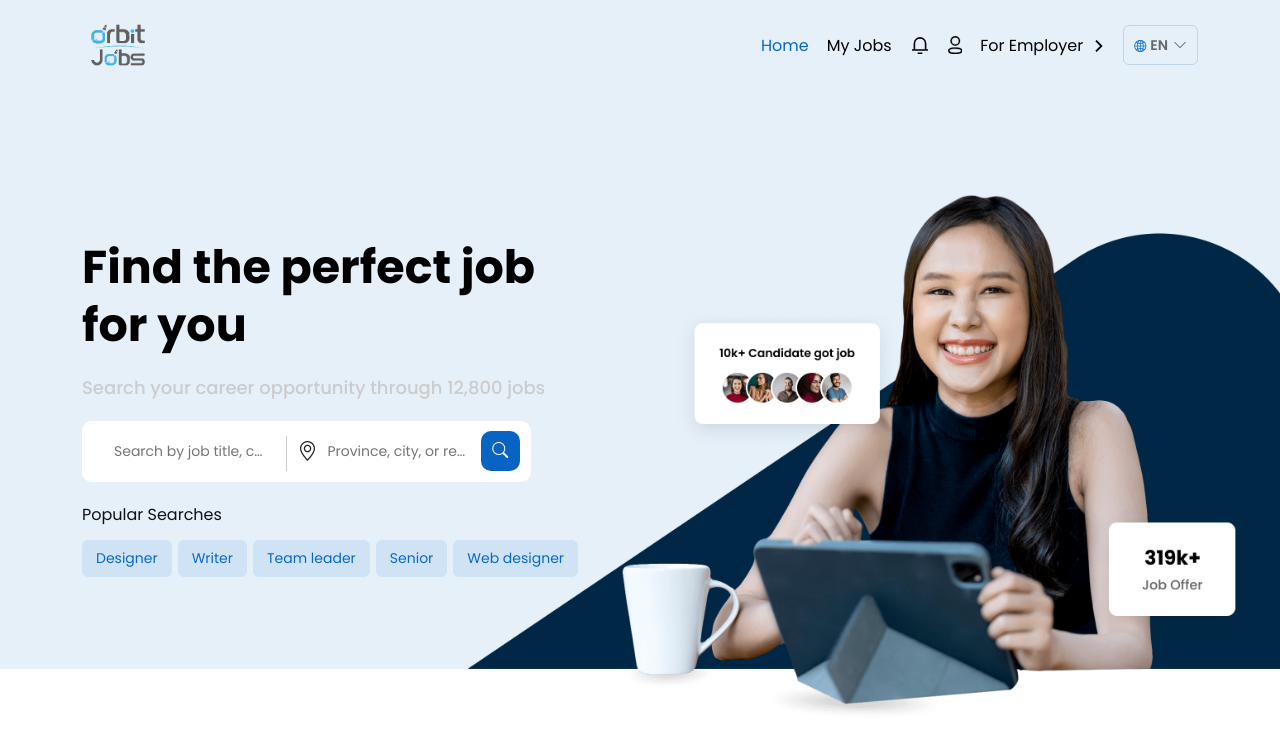
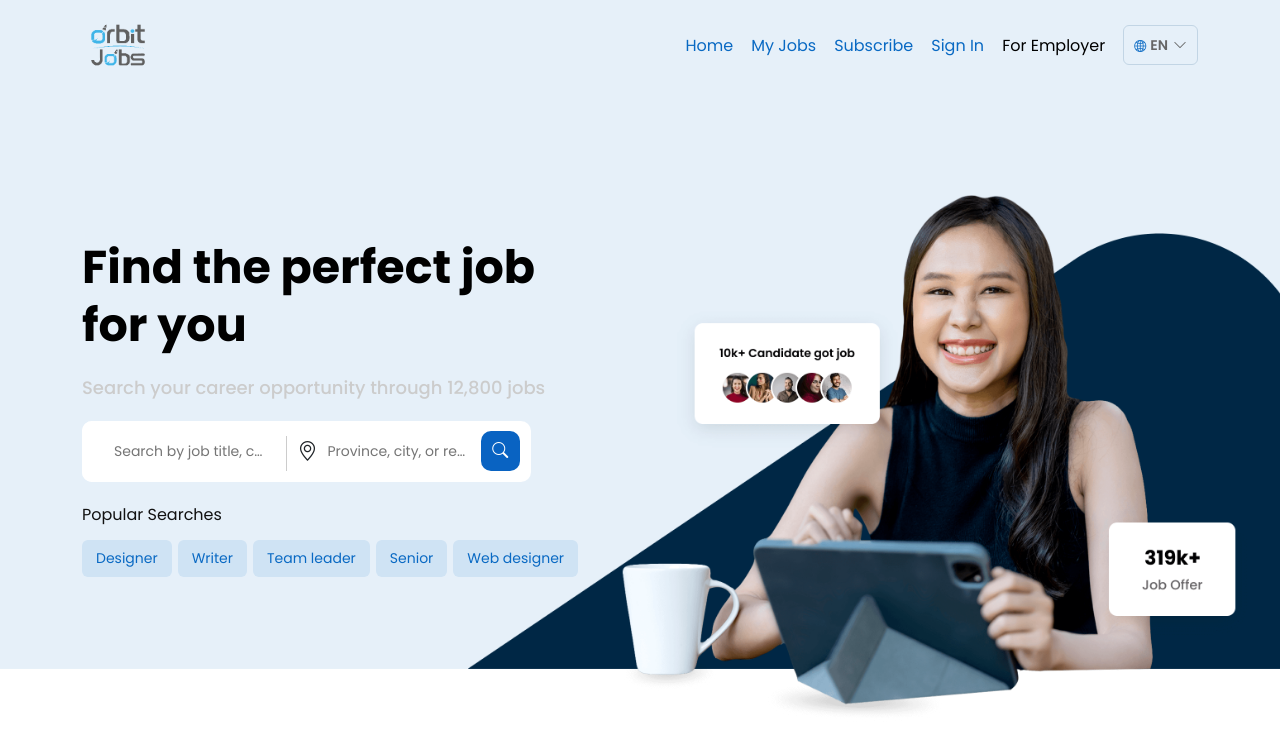
Before and after one commit to NehaBhakta/job-search, a React (Create React App) app: page / in a window 1280 px wide. Shown: the top 750 px of the page. Built offline with nearby package versions, Linux system fonts and the light colour scheme.

Commit message:
Update App.js
# added in link

```diff
--- a/src/App.js
+++ b/src/App.js
@@ -3,110 +3,59 @@ import "./App.css";
 import { Link, NavLink } from "react-router-dom";
 import "bootstrap/dist/css/bootstrap.min.css";
 import Banner from "./pages/Banner/Banner";
+// Fixed: use relative path for Logo
 import Logo from "./assets/images/logo.png";
 import React from "react";
 import Language from "./component/Language";
+import Demo from "./component/Pr";
+import SearchBar from "./pages/Serchbaar/Serch";
 
 function App() {
-  //   menu reponsive
+  // Menu responsive
   const [menuOpen, setMenuOpen] = useState(false);
 
   const [scroll, setScroll] = useState(false);
   useEffect(() => {
-    window.addEventListener("scroll", () => {
-      setScroll(window.scrollY > 90);
-    });
+    const handleScroll = () => setScroll(window.scrollY > 90);
+    window.addEventListener("scroll", handleScroll);
+    return () => window.removeEventListener("scroll", handleScroll);
   }, []);
 
   return (
     <>
-      {/* <!-- ======= Header ======= --> */}
       <header id="header" className={scroll ? "fixed-top" : "scroll-header"}>
         <div className="container d-flex align-items-center">
           <h1 className="logo me-auto">
-            <Link to="" className="logo me-auto">
-              {" "}
+            <Link to="./" className="logo me-auto">
               <img src={Logo} alt="orbitjob" className="img-fluid" />
             </Link>
           </h1>
+
           <nav id="navbar" className="navbar">
             <ul className={menuOpen ? "navbar-mobile" : ""}>
               <li>
-                <NavLink className="nav-link scrollto " to="/">
+                <NavLink className="nav-link scrollto" to="./">
                   Home
                 </NavLink>
               </li>
               <li>
-                <NavLink className="nav-link scrollto" to="/MyJobs">
+                <NavLink className="nav-link scrollto" to="./#/MyJobs">
                   My Jobs
                 </NavLink>
               </li>
               <li>
-                <NavLink className="nav-link scrollto" to="/Subscribe">
-                  <svg
-                    xmlns="http://www.w3.org/2000/svg"
-                    id="Group_15051"
-                    data-name="Group 15051"
-                    width="20"
-                    height="20"
-                    viewBox="0 0 20 20"
-                  >
-                    <path
-                      id="Path_20182"
-                      data-name="Path 20182"
-                      d="M0,0H20V20H0Z"
-                      fill="none"
-                    />
-                    <path
-                      id="Path_20183"
-                      data-name="Path 20183"
-                      d="M16.4,14.143H18v1.619H2V14.143H3.6V8.476a6.4,6.4,0,1,1,12.8,0Zm-1.6,0V8.476a4.8,4.8,0,1,0-9.6,0v5.667ZM7.6,17.381h4.8V19H7.6Z"
-                    />
-                  </svg>
+                <NavLink className="nav-link scrollto" to="./#/Subscribe">
+                  Subscribe
                 </NavLink>
               </li>
               <li>
-                <NavLink className="nav-link scrollto" to="/Signin">
-                  <svg
-                    xmlns="http://www.w3.org/2000/svg"
-                    width="14.549"
-                    height="18.2"
-                    viewBox="0 0 14.549 18.2"
-                  >
-                    <g
-                      id="Iconly-Light-Outline-Profile"
-                      transform="translate(0.1 0.1)"
-                    >
-                      <g id="Profile" transform="translate(0.001 0)">
-                        <path
-                          id="Union_22"
-                          data-name="Union 22"
-                          d="M0,14.651c0-2.986,4.1-3.331,7.176-3.331,1.775,0,7.173,0,7.173,3.349,0,2.986-4.094,3.331-7.173,3.331C5.4,18,0,18,0,14.651Zm1.359,0c0,1.321,1.957,1.99,5.817,1.99s5.815-.662,5.815-1.972-1.956-1.99-5.815-1.99S1.358,13.343,1.358,14.651ZM7.146,9.619a4.823,4.823,0,1,1,.029,0ZM3.657,4.811A3.509,3.509,0,0,0,7.149,8.327l.026.647V8.327A3.517,3.517,0,1,0,3.657,4.811Z"
-                          transform="translate(0 0)"
-                          stroke="#000"
-                          stroke-width="0.2"
-                        />
-                      </g>
-                    </g>
-                  </svg>
+                <NavLink className="nav-link scrollto" to="./#/Signin">
+                  Sign In
                 </NavLink>
               </li>
               <li>
-                <NavLink className="getstarted scrollto" to="ForEmployer">
-                  For Employer{" "}
-                  <svg
-                    xmlns="http://www.w3.org/2000/svg"
-                    width="9.071"
-                    height="14.844"
-                    viewBox="0 0 9.071 14.844"
-                  >
-                    <path
-                      id="Path_20177"
-                      data-name="Path 20177"
-                      d="M13.995,13.058,8.222,7.285,9.871,5.636l7.422,7.422L9.871,20.48,8.222,18.831Z"
-                      transform="translate(-8.222 -5.636)"
-                    />
-                  </svg>
+                <NavLink className="getstarted scrollto" to="./#/ForEmployer">
+                  For Employer
                 </NavLink>
               </li>
               <li>
@@ -115,20 +64,19 @@ function App() {
                 </NavLink>
               </li>
             </ul>
+
             <div
               className="menu-mobile"
-              onClick={() => {
-                setMenuOpen(!menuOpen);
-              }}
+              onClick={() => setMenuOpen(!menuOpen)}
             >
               <i className="bi bi-list mobile-nav-toggle"></i>
             </div>
           </nav>
-          {/* <!-- .navbar --> */}
         </div>
       </header>
+
+      {/* Banner section */}
       <Banner />
-      {/* <!-- End Header --> */}
     </>
   );
 }
```
